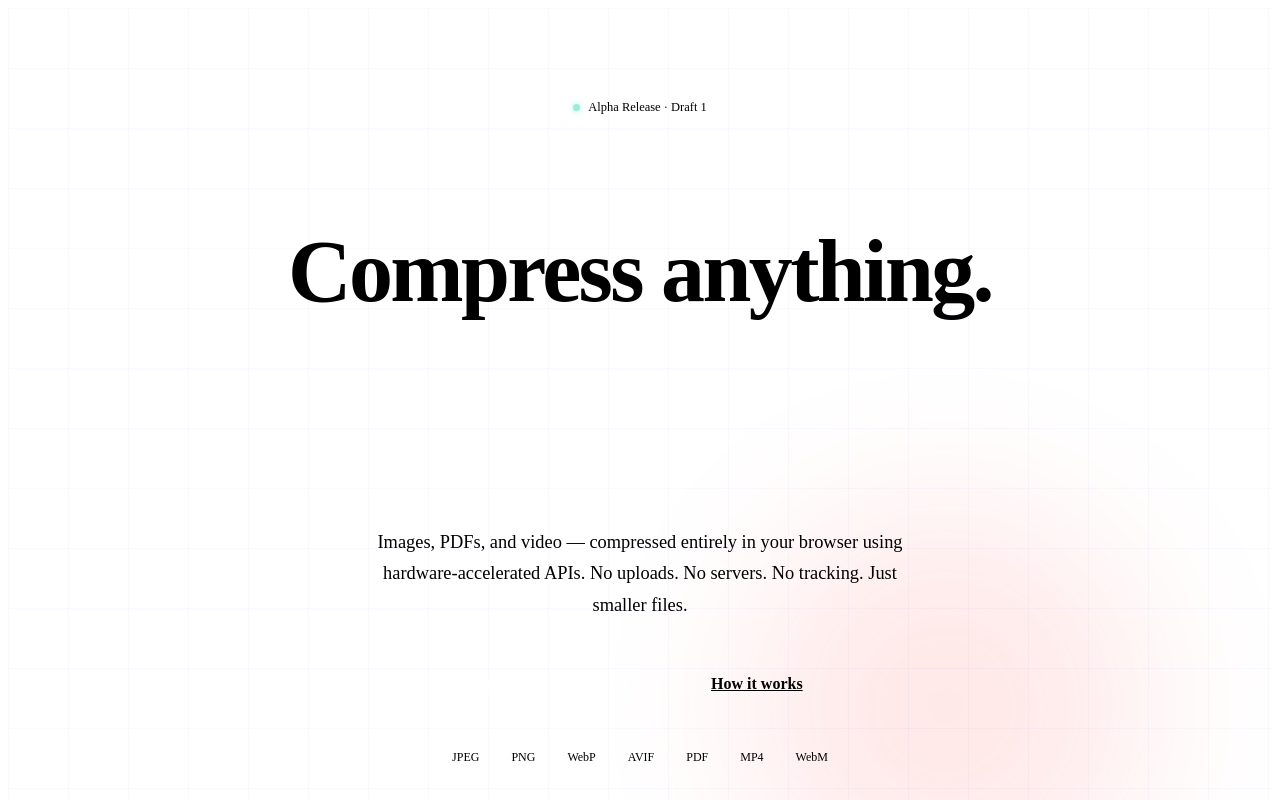
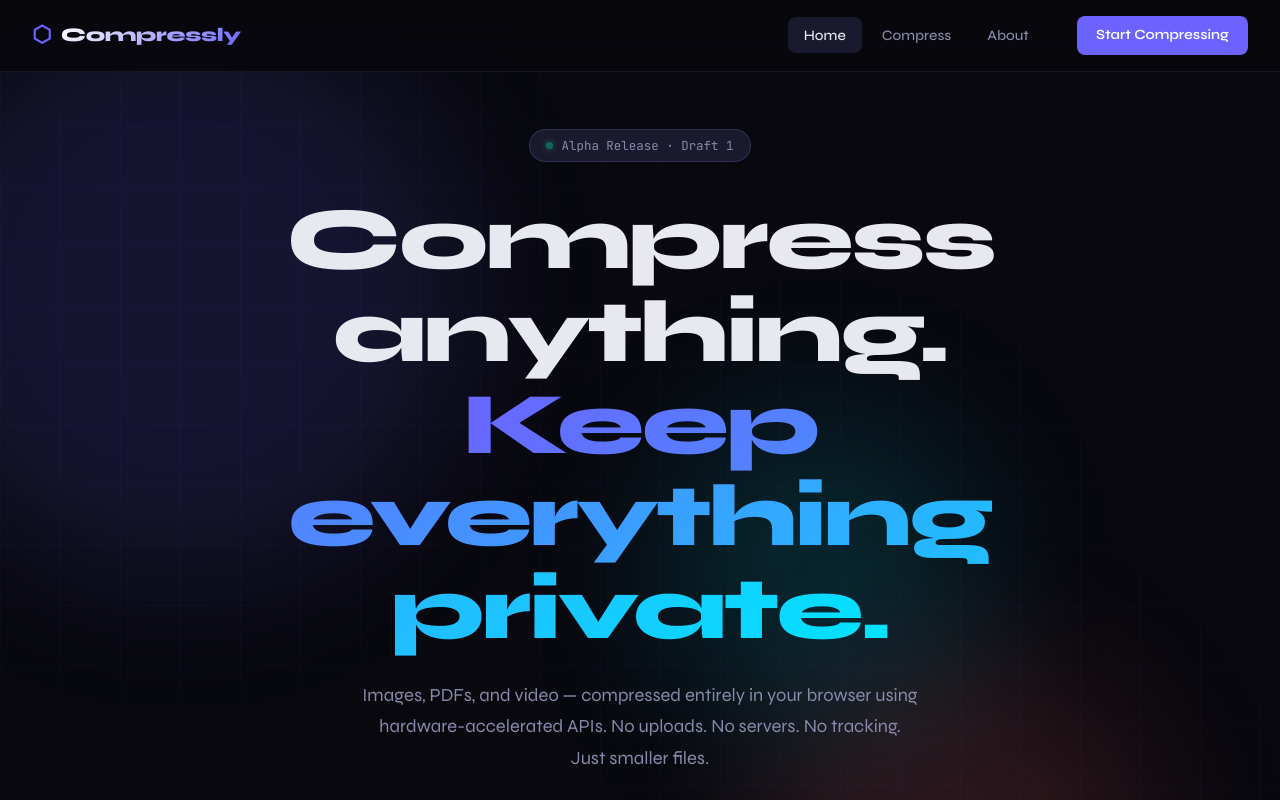
Before and after one commit to ADJ189/CompressF, a SvelteKit app: page / in a window 1280 px wide. Shown: the top 800 px of the page. Built offline with nearby package versions, Linux system fonts and the light colour scheme.

Commit message:
Redirects

```diff
--- /dev/null
+++ b/src/routes/+layout.svelte
@@ -0,0 +1,132 @@
+<script lang="ts">
+	import { page } from '$app/stores';
+
+	const navLinks = [
+		{ href: '/', label: 'Home' },
+		{ href: '/compress', label: 'Compress' },
+		{ href: '/about', label: 'About' },
+	];
+</script>
+
+<div class="app">
+	<nav class="nav">
+		<a href="/" class="nav-logo">
+			<span class="logo-icon">⬡</span>
+			<span class="logo-text">Compressly</span>
+		</a>
+		<div class="nav-links">
+			{#each navLinks as link}
+				<a href={link.href} class="nav-link" class:active={$page.url.pathname === link.href}>
+					{link.label}
+				</a>
+			{/each}
+		</div>
+		<a href="/compress" class="nav-cta">Start Compressing</a>
+	</nav>
+
+	<main>
+		<slot />
+	</main>
+
+	<footer class="footer">
+		<div class="footer-inner">
+			<div class="footer-brand">
+				<span class="logo-icon">⬡</span>
+				<span>Compressly</span>
+			</div>
+			<p class="footer-note">All processing happens in your browser. Your files never leave your device.</p>
+			<div class="footer-links">
+				<a href="/">Home</a>
+				<a href="/compress">Compress</a>
+				<a href="/about">About</a>
+			</div>
+		</div>
+	</footer>
+</div>
+
+<style>
+	:global(*, *::before, *::after) { box-sizing: border-box; margin: 0; padding: 0; }
+	:global(:root) {
+		--bg: #08080e;
+		--bg2: #0f0f1a;
+		--bg3: #161625;
+		--surface: #1a1a2e;
+		--surface2: #22223a;
+		--border: rgba(120, 120, 200, 0.12);
+		--border-bright: rgba(120, 120, 200, 0.25);
+		--accent: #6c63ff;
+		--accent2: #ff6b6b;
+		--accent3: #00e5ff;
+		--accent-glow: rgba(108, 99, 255, 0.3);
+		--text: #e8e8f0;
+		--text-dim: #8888aa;
+		--text-dimmer: #555570;
+		--mono: 'JetBrains Mono', monospace;
+		--sans: 'Syne', sans-serif;
+		--radius: 12px;
+		--radius-lg: 20px;
+		--transition: 0.2s cubic-bezier(0.4, 0, 0.2, 1);
+	}
+	:global(body) {
+		background: var(--bg);
+		color: var(--text);
+		font-family: var(--sans);
+		line-height: 1.6;
+		min-height: 100vh;
+		overflow-x: hidden;
+	}
+	:global(a) { color: inherit; text-decoration: none; }
+	:global(button) { cursor: pointer; font-family: var(--sans); }
+	:global(::-webkit-scrollbar) { width: 6px; }
+	:global(::-webkit-scrollbar-track) { background: var(--bg2); }
+	:global(::-webkit-scrollbar-thumb) { background: var(--surface2); border-radius: 3px; }
+
+	.app { display: flex; flex-direction: column; min-height: 100vh; }
+
+	.nav {
+		position: fixed; top: 0; left: 0; right: 0; z-index: 100;
+		display: flex; align-items: center; gap: 2rem; padding: 1rem 2rem;
+		background: rgba(8, 8, 14, 0.85);
+		backdrop-filter: blur(20px);
+		border-bottom: 1px solid var(--border);
+	}
+	.nav-logo {
+		display: flex; align-items: center; gap: 0.6rem;
+		font-weight: 800; font-size: 1.2rem; letter-spacing: -0.02em;
+	}
+	.logo-icon { font-size: 1.4rem; color: var(--accent); line-height: 1; }
+	.logo-text {
+		background: linear-gradient(135deg, #fff 0%, var(--accent) 100%);
+		-webkit-background-clip: text; -webkit-text-fill-color: transparent; background-clip: text;
+	}
+	.nav-links { display: flex; gap: 0.25rem; margin-left: auto; }
+	.nav-link {
+		padding: 0.4rem 1rem; border-radius: 8px; font-size: 0.9rem;
+		font-weight: 500; color: var(--text-dim); transition: var(--transition);
+	}
+	.nav-link:hover, :global(.nav-link.active) { color: var(--text); background: var(--surface); }
+	.nav-cta {
+		padding: 0.5rem 1.2rem; background: var(--accent); color: white;
+		border-radius: 8px; font-size: 0.88rem; font-weight: 600;
+		transition: var(--transition); white-space: nowrap;
+	}
+	.nav-cta:hover { background: #7d75ff; box-shadow: 0 0 20px var(--accent-glow); }
+	main { flex: 1; padding-top: 65px; }
+
+	.footer { border-top: 1px solid var(--border); padding: 2.5rem 2rem; margin-top: 4rem; }
+	.footer-inner {
+		max-width: 1100px; margin: 0 auto;
+		display: flex; align-items: center; gap: 2rem; flex-wrap: wrap;
+	}
+	.footer-brand { display: flex; align-items: center; gap: 0.5rem; font-weight: 700; }
+	.footer-note { flex: 1; font-size: 0.82rem; color: var(--text-dimmer); font-family: var(--mono); }
+	.footer-links { display: flex; gap: 1.5rem; }
+	.footer-links a { font-size: 0.85rem; color: var(--text-dim); transition: color var(--transition); }
+	.footer-links a:hover { color: var(--text); }
+
+	@media (max-width: 768px) {
+		.nav { padding: 0.85rem 1rem; }
+		.nav-links { display: none; }
+		.footer-inner { flex-direction: column; align-items: flex-start; gap: 1rem; }
+	}
+</style>
--- /dev/null
+++ b/src/routes/+layout.ts
@@ -0,0 +1 @@
+export const prerender = true;
```
